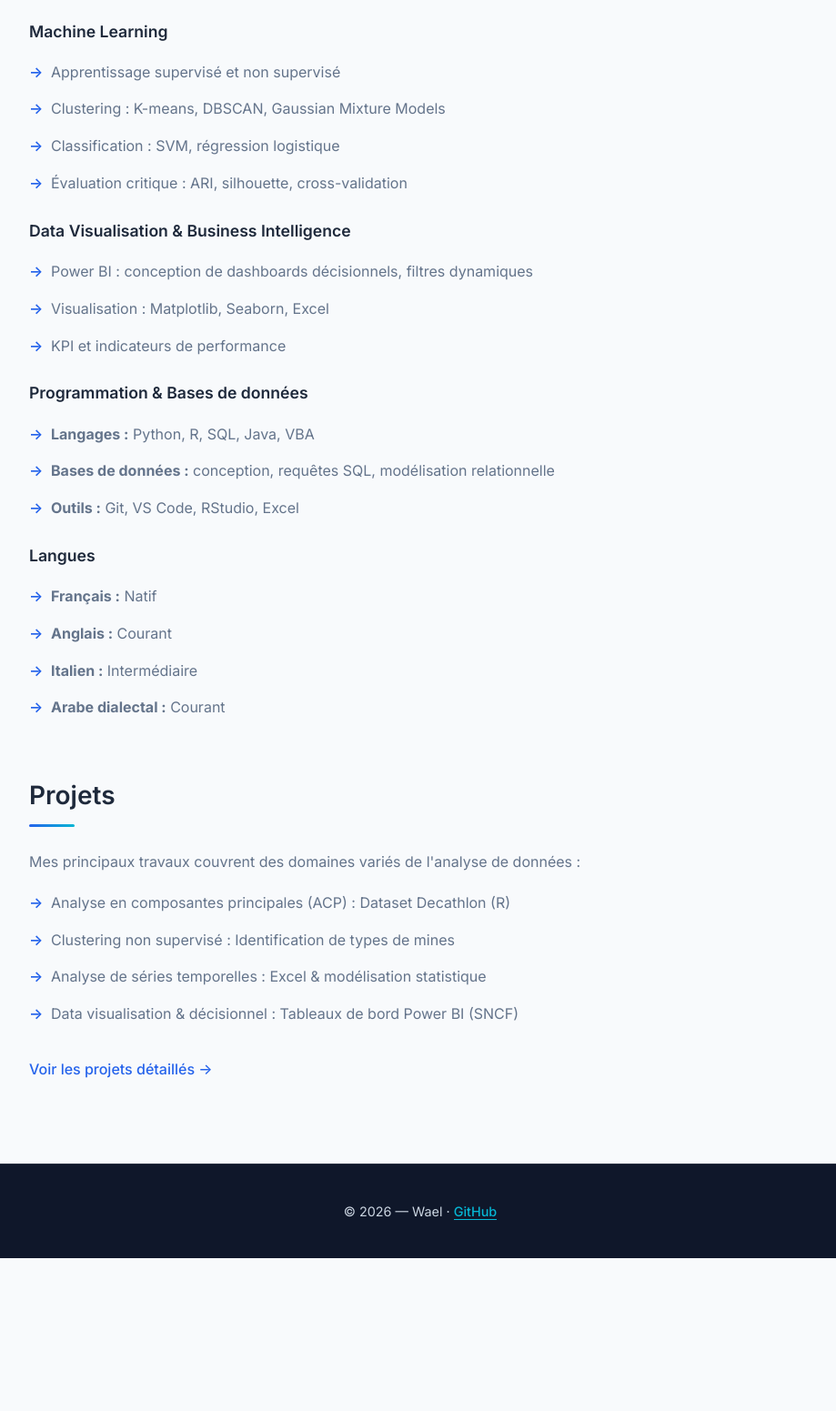
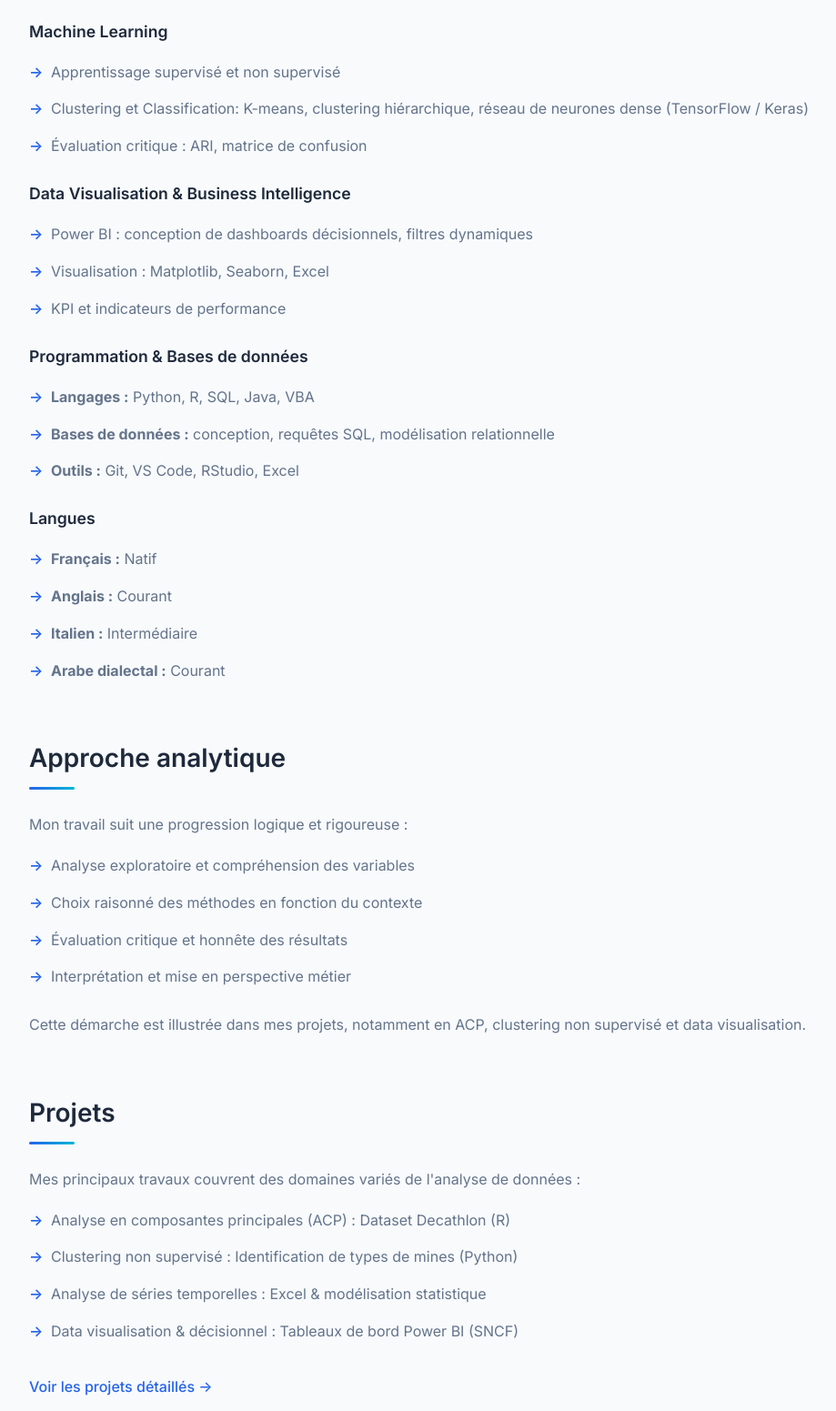
Before and after one commit to wael0o/portfolio, a plain HTML site: page index.html in a window 1280 px wide. Shown: the part 1430-2981 px from the top of the page at 91% size, without its empty margins (178-1097 px from the left). Before the commit the page ends 2813 px from the top, so only its background shows below. Drawn offline with Linux system fonts and the light colour scheme.

Commit message:
Revise ML techniques and add analytical approach section
Updated machine learning techniques and added analytical approach section.

```diff
--- a/index.html
+++ b/index.html
@@ -64,9 +64,8 @@
             <h3>Machine Learning</h3>
             <ul>
                 <li>Apprentissage supervisé et non supervisé</li>
-                <li>Clustering : K-means, DBSCAN, Gaussian Mixture Models</li>
-                <li>Classification : SVM, régression logistique</li>
-                <li>Évaluation critique : ARI, silhouette, cross-validation</li>
+                <li>Clustering  et Classification: K-means, clustering hiérarchique, réseau de neurones dense (TensorFlow / Keras)</li>
+                <li>Évaluation critique : ARI, matrice de confusion</li>
             </ul>
 
             <h3>Data Visualisation & Business Intelligence</h3>
@@ -92,6 +91,22 @@
             </ul>
         </section>
 
+        <!-- APPROCHE -->
+        <section>
+            <h2>Approche analytique</h2>
+            <p>
+                Mon travail suit une progression logique et rigoureuse :
+            </p>
+            <ul>
+                <li>Analyse exploratoire et compréhension des variables</li>
+                <li>Choix raisonné des méthodes en fonction du contexte</li>
+                <li>Évaluation critique et honnête des résultats</li>
+                <li>Interprétation et mise en perspective métier</li>
+            </ul>
+            <p>
+                Cette démarche est illustrée dans mes projets, notamment en ACP, clustering non supervisé et data visualisation.
+            </p>
+        </section>
 
         <!-- PROJETS TEASER -->
         <section>
@@ -101,7 +116,7 @@
             </p>
             <ul>
                 <li>Analyse en composantes principales (ACP) : Dataset Decathlon (R)</li>
-                <li>Clustering non supervisé : Identification de types de mines</li>
+                <li>Clustering non supervisé : Identification de types de mines (Python)</li>
                 <li>Analyse de séries temporelles : Excel & modélisation statistique</li>
                 <li>Data visualisation & décisionnel : Tableaux de bord Power BI (SNCF)</li>
             </ul>
```
